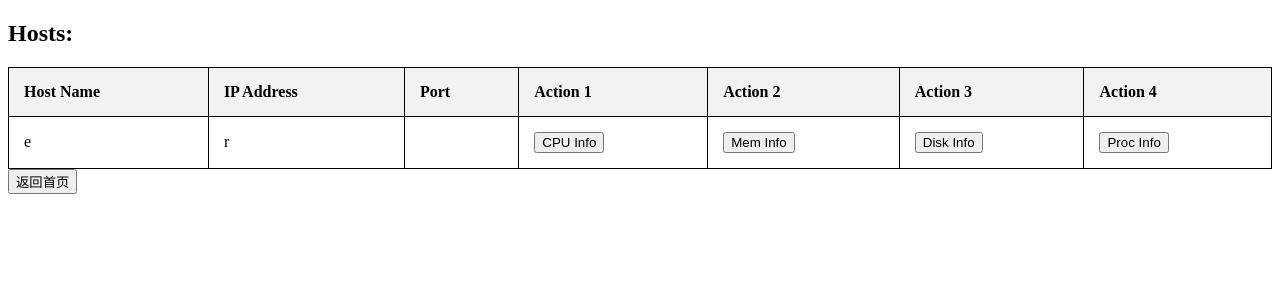
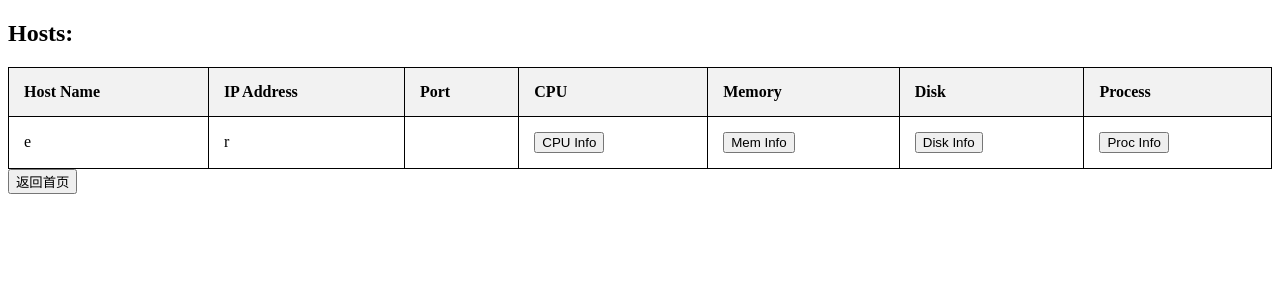
Before and after one commit to BlackGhostLzc/ResourceMonitor, a Flask app: page /ls in a window 1280 px wide. Shown: the top 300 px of the page. Run offline with Flask 3, Linux system fonts and the light colour scheme; parts of the project's set-up code (start-up, migrations or seed data) failed here and were passed over.

Commit message:
add web for client

```diff
--- a/Client_web/templates/ls.html
+++ b/Client_web/templates/ls.html
@@ -26,10 +26,10 @@
             <th>Host Name</th>
             <th>IP Address</th>
             <th>Port</th>
-            <th>Action 1</th>
-            <th>Action 2</th>
-            <th>Action 3</th>
-            <th>Action 4</th>
+            <th>CPU</th>
+            <th>Memory</th>
+            <th>Disk</th>
+            <th>Process</th>
         </tr>
     {% for host in data %}
         <tr>
```
